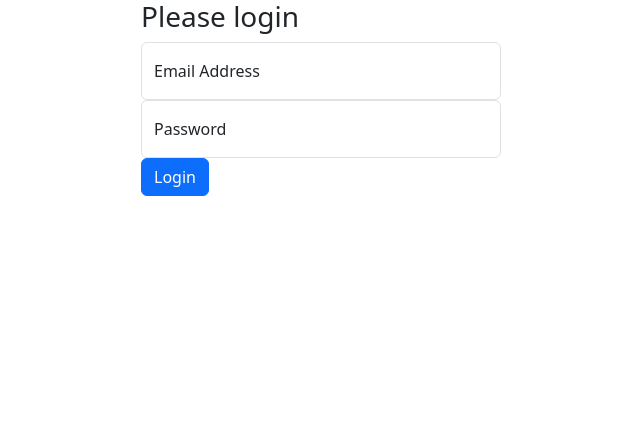
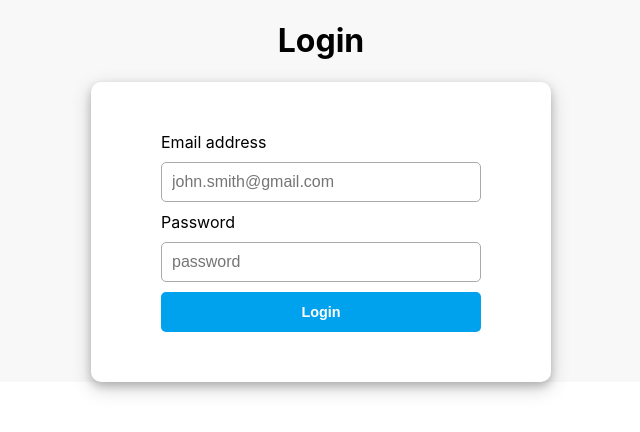
Before and after one commit to vldimr14/webbankapp, a React (Create React App) app in the folder frontend/webbankapp-frontend/: page / in a window 1280 px wide. Shown: the top 432 px of the page, without its empty margins (319-959 px from the left). Built offline with nearby package versions, Linux system fonts and the light colour scheme.

Commit message:
create signup and login forms

```diff
--- a/frontend/webbankapp-frontend/package.json
+++ b/frontend/webbankapp-frontend/package.json
@@ -7,15 +7,12 @@
     "@testing-library/react": "^13.4.0",
     "@testing-library/user-event": "^13.5.0",
     "axios": "^1.6.1",
-    "bootstrap": "^5.3.2",
     "react": "^18.2.0",
-    "react-bootstrap": "^2.9.1",
     "react-cookie": "^6.1.1",
     "react-dom": "^18.2.0",
     "react-hook-form": "^7.48.2",
     "react-router-dom": "^6.18.0",
     "react-scripts": "5.0.1",
-    "reactstrap": "^9.2.1",
     "web-vitals": "^2.1.4"
   },
   "scripts": {
--- a/frontend/webbankapp-frontend/src/App.js
+++ b/frontend/webbankapp-frontend/src/App.js
@@ -1,5 +1,5 @@
 import './index.css';
-import 'bootstrap/dist/css/bootstrap.min.css';
+import SignupForm from './components/SignupForm.js';
 import LoginForm from './components/LoginForm.js';
 
 function App() {
--- a/frontend/webbankapp-frontend/src/components/LoginForm.js
+++ b/frontend/webbankapp-frontend/src/components/LoginForm.js
@@ -1,62 +1,26 @@
-import { type } from '@testing-library/user-event/dist/type';
 import '../index.css';
-import { useState } from 'react';
 
 function LoginForm() {
 
-    const [username, setUsername] = useState("");
-    const [password, setPassword] = useState("");
+    return (
+      <div className="form-container">
+        <h1>Login</h1>
+        <div className="signup-form login-form">
+          <form method="post">
+            <div className="input-group">
+              <label htmlFor="username">Email address</label>
+              <input type="email" className="" id="username" placeholder="john.smith@gmail.com"/>
 
-    function sendLoginRequest() {
-        const requestBody = {
-            username: {username},
-            password: {password},
-        };
+              <label htmlFor="password">Password</label>
+              <input type="password" className="" id="password" placeholder="password"/>
 
-        fetch("http://localhost:8080/api/auth/login", {
-            headers: {
-                "Content-type": "application/json",
-            },
-            method: "post",
-            body: JSON.stringify(requestBody),
-        })
-        .then((response) => Promise.all([response.json(), response.headers]));
-    }
+              <button type="submit" className="btn btn-submit">Login</button>
+            </div>
 
-    return (
-        <div className="container-fluid d-flex justify-content-center">
-            <div className="signup-form">
-                <form className='form' onSubmit={e => e.preventDefault()}>
-
-                    <h3>Please login</h3>
-
-                    <div className="form-floating">
-                        <input
-                          type="email"
-                          className="form-control"
-                          id="username"
-                          placeholder="john@gmail.com"
-                          value={username}
-                          onChange={(e) => setUsername(e.target.value)}
-                        />
-                        <label htmlFor="username">Email Address</label>
-                    </div>
-                    <div className="form-floating">
-                        <input
-                          type="password"
-                          className="form-control"
-                          id="password"
-                          placeholder="password"
-                          value={password}
-                          onChange={(e) => setPassword(e.target.value)}
-                        />
-                        <label htmlFor="password">Password</label>
-                    </div>
-                    <button type="submit" className="btn btn-primary" onClick={sendLoginRequest}>Login</button>
-                </form>
-            </div>
+          </form>
         </div>
-    )
+      </div>
+    );
 }
 
 export default LoginForm;
--- a/frontend/webbankapp-frontend/src/components/SignupForm.js
+++ b/frontend/webbankapp-frontend/src/components/SignupForm.js
@@ -1,47 +1,41 @@
-import {FormProvider, useForm, useFormContext} from 'react-hook-form';
 import '../index.css';
 
 function SignupForm() {
 
     return (
-        <div className="container-fluid d-flex justify-content-center">
-            <div className="signup-form">
-            <form method="post" className='form'>
-            <h3>Sign up</h3>
+      <div className="form-container">
+        <h1>Sign up</h1>
+        <div className="signup-form">
+          <form method="post">
+            <div className="input-group">
+              <label htmlFor="username">Email address</label>
+              <input type="email" className="" id="username" placeholder="john.smith@gmail.com"/>
 
-            <div className="form-floating">
-                <input type="email" className="form-control" id="username" placeholder="john@gmail.com"/>
-                <label htmlFor="username">Email Address</label>
+              <label htmlFor="firstName">First name</label>
+              <input type="text" className="" id="firstName" placeholder="John"/>
+
+              <label htmlFor="lastName">Last name</label>
+              <input type="text" className="" id="lastName" placeholder="Smith"/>
+
+              <label htmlFor="passportId">Passport ID</label>
+              <input type="text" className="" id="passportId" placeholder=""/>
+
+              <label htmlFor="birthDate">Birth date</label>
+              <input type="date" className="" id="birthDate" placeholder="01-01-1980"/>
+
+              <label htmlFor="password">Password</label>
+              <input type="password" className="" id="password" placeholder="password"/>
+
+              <label htmlFor="passwordRepeat">Repeat password</label>
+              <input type="password" className="" id="passwordRepeat" placeholder="password"/>
+
+              <button type="submit" className="btn btn-submit">Sign up</button>
             </div>
-            <div className="form-floating">
-                <input type="text" className="form-control" id="firstName" placeholder="John"/>
-                <label htmlFor="firstName">First name</label>
-            </div>
-            <div className="form-floating">
-                <input type="text" className="form-control" id="lastName" placeholder="Smith"/>
-                <label htmlFor="lastName">Last name</label>
-            </div>
-            <div className="form-floating">
-                <input type="text" className="form-control" id="passportId" placeholder=""/>
-                <label htmlFor="passportId">Passport ID</label>
-            </div>
-            <div className="form-floating">
-                <input type="date" className="form-control" id="birthDate" placeholder="01-01-1980"/>
-                <label htmlFor="birthDate">Birth date</label>
-            </div>
-            <div className="form-floating">
-                <input type="password" className="form-control" id="password" placeholder="password"/>
-                <label htmlFor="password">Password</label>
-            </div>
-            <div className="form-floating">
-                <input type="password" className="form-control" id="passwordRepeat" placeholder="password"/>
-                <label htmlFor="passwordRepeat">Repeat password</label>
-            </div>
-            <button type="submit" className="btn btn-primary">Sign up</button>
-        </form>
-            </div>
+
+          </form>
         </div>
-    )
+      </div>
+    );
 }
 
 export default SignupForm;
--- a/frontend/webbankapp-frontend/src/index.css
+++ b/frontend/webbankapp-frontend/src/index.css
@@ -1,3 +1,17 @@
+:root {
+  --main-background-color: #f8f8f8;
+  --element-background-color: #ffffff;
+  --main-text-color: #141414;
+  --active-text-color: #E6E6E6;
+  --border-color: #aaaaaa;
+  --input-background-color: #ffffff;
+  --regular-font-size: 1rem;
+  --font-family: Arial,
+    Helvetica,
+    sans-serif;
+  --btn-submit-color: #00a2ed;
+}
+
 body {
   margin: 0;
   font-family: -apple-system, BlinkMacSystemFont, 'Segoe UI', 'Roboto', 'Oxygen',
@@ -12,6 +26,74 @@ code {
     monospace;
 }
 
+.container {
+  display: flex;
+  align-items: center;
+  justify-content: center;
+  background-color: var(--main-background-color);
+  color: var(--main-text-color);
+  min-height: 100vh;
+  font-family: var(--font-family);
+}
+
+/* SIGN UP, LOGIN FORM */
+
+.form-container {
+  display: flex;
+  flex-direction: column;
+  align-items: center;
+  background-color: var(--main-background-color);
+}
+
 .signup-form {
-  width: 360px;
+  width: 460px;
+  height: 680px;
+  display: flex;
+  justify-content: center;
+  align-items: center;
+  border-radius: 10px;
+  background-color: var(--element-background-color);
+  box-shadow: 0 4px 8px 0 rgba(0, 0, 0, 0.2), 0 6px 20px 0 rgba(0, 0, 0, 0.19);
 }
+
+.login-form {
+  height: 300px;
+}
+
+.input-group {
+  width: 320px;
+  display: flex;
+  flex-direction: column;
+  justify-content: space-around;
+  gap: 10px;
+}
+
+input {
+  background-color: var(--input-background-color);
+  color: var(--main-text-color);
+  border: 1px solid var(--border-color);
+  border-radius: 5px;
+  padding: 10px;
+  font-size: var(--regular-font-size);
+}
+
+.btn {
+  height: 40px;
+  background-color: var(--main-in-color);
+  color: var(--main-text-color);
+  border-radius: 5px;
+  border: none;
+  transition: all 0.1s ease;
+}
+
+.btn-submit {
+  background-color: var(--btn-submit-color);
+  color: var(--element-background-color);
+  font-size: 0.9rem;
+  font-weight: bold;
+}
+
+.btn:hover {
+  background-color: #00aeff;
+  cursor: pointer;
+}
```
Also changed, not shown: 1 other file (tests, documents, lock files or other folders).
